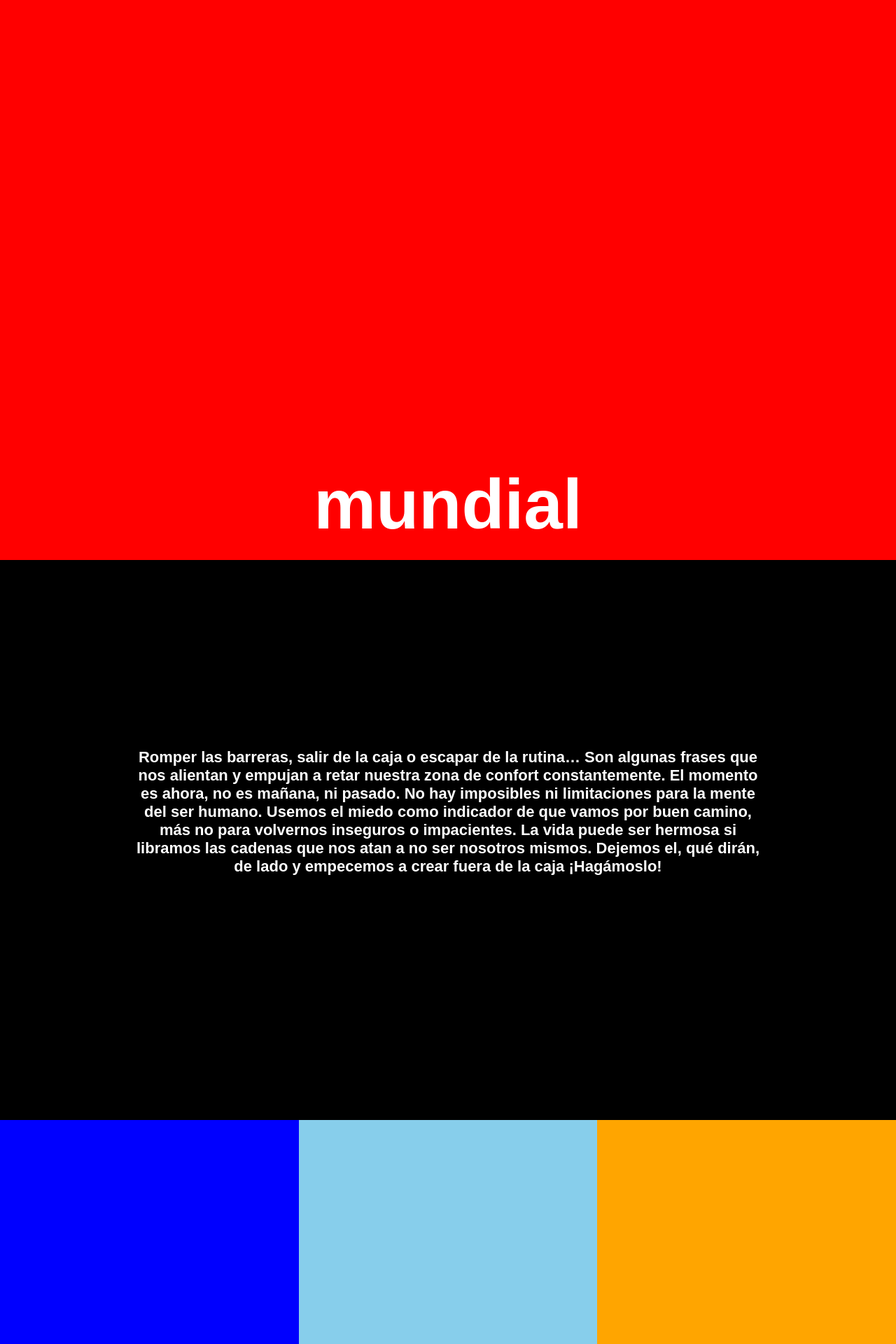
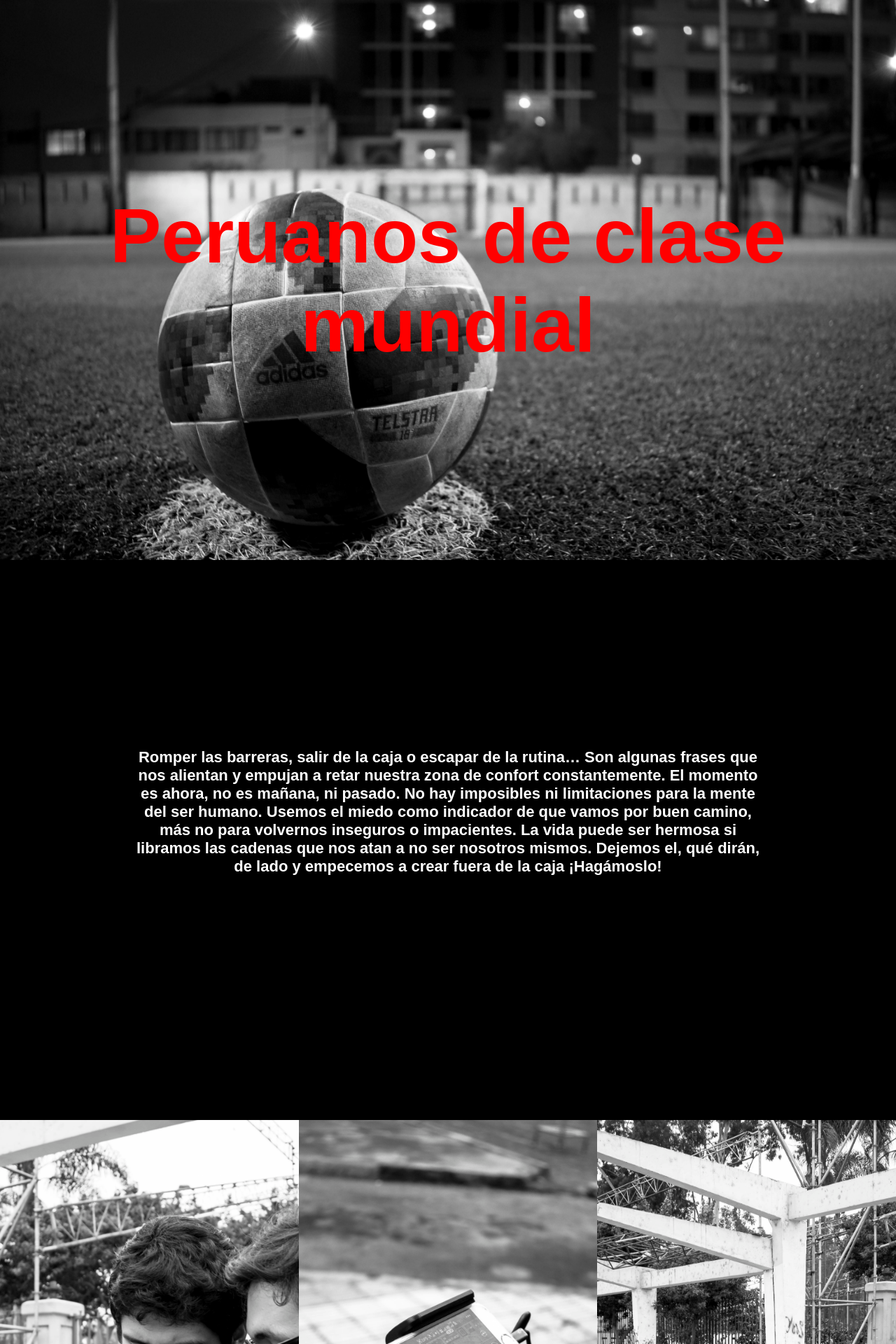
Before and after one commit to brunoliu01/corto, a PHP site: page / in a window 1280 px wide. Shown: the top 1920 px of the page at 70% size. Run offline with PHP 8.4, Linux system fonts and the light colour scheme.

Commit message:
agrego nuevas imágenes

```diff
--- a/styles/style.css
+++ b/styles/style.css
@@ -7,29 +7,32 @@
 .portada {
 	width: 100%;
 	height: 100vh;
-	background: red;
+	background-image: url('../Imagenes/balon.jpg');
+	background-size: cover;
+	background-position: center;
+	display: flex;
+    align-items: center;
+    background-repeat: no-repeat;
 }
 
 .container-portada {
 	width: 100%;
 	height: 80%;
-	background: red;
 	position: relative;
 	display: flex;
 	justify-content: center;
 	align-items: center;
-}
+   }
 
 .text-peruanos {
 	text-align: center;
-	line-height: 100vh;
 	display: flex;
 	justify-content: center;
 	align-items: center;
-	font-size: 100px;
+	font-size: 110px;
 	font-family: sans-serif;
 	font-weight: bold;
-	color: white;
+	color: red;
 	position: absolute;
 }
 
@@ -79,15 +82,21 @@
 }
 
 .pic-1 {
-	background: blue;
+	background-image: url('../Imagenes/reu17.jpg');
+	background-size: cover;
+	background-position: center;
 }
 
 .pic-2 {
-	background: skyblue;
+	background-image: url('../Imagenes/reu13.jpg');
+	background-size: cover;
+	background-position: center;
 }
 
 .pic-3 {
-	background: orange;
+	background-image: url('../Imagenes/reu16.jpg');
+	background-size: cover;
+	background-position: center;
 }
 
 /* EMPIEZA LA SECCIÓN DE QUIÉNES SOMOS */
```
Also changed, not shown: imagenes/reu13.jpg (added), imagenes/reu16.jpg (added), imagenes/reu17.jpg (added), imagenes/reu8.jpg (added).
